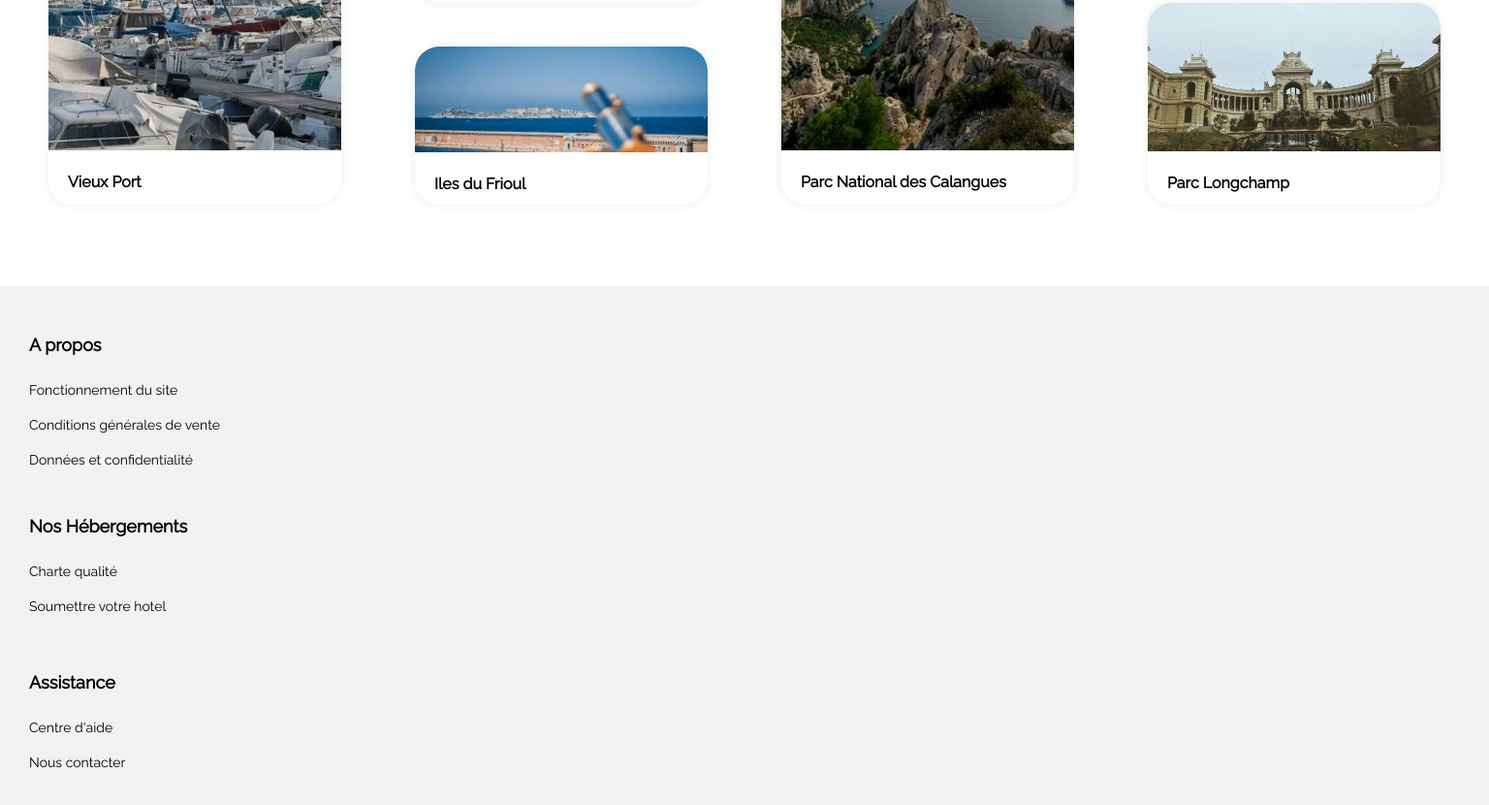
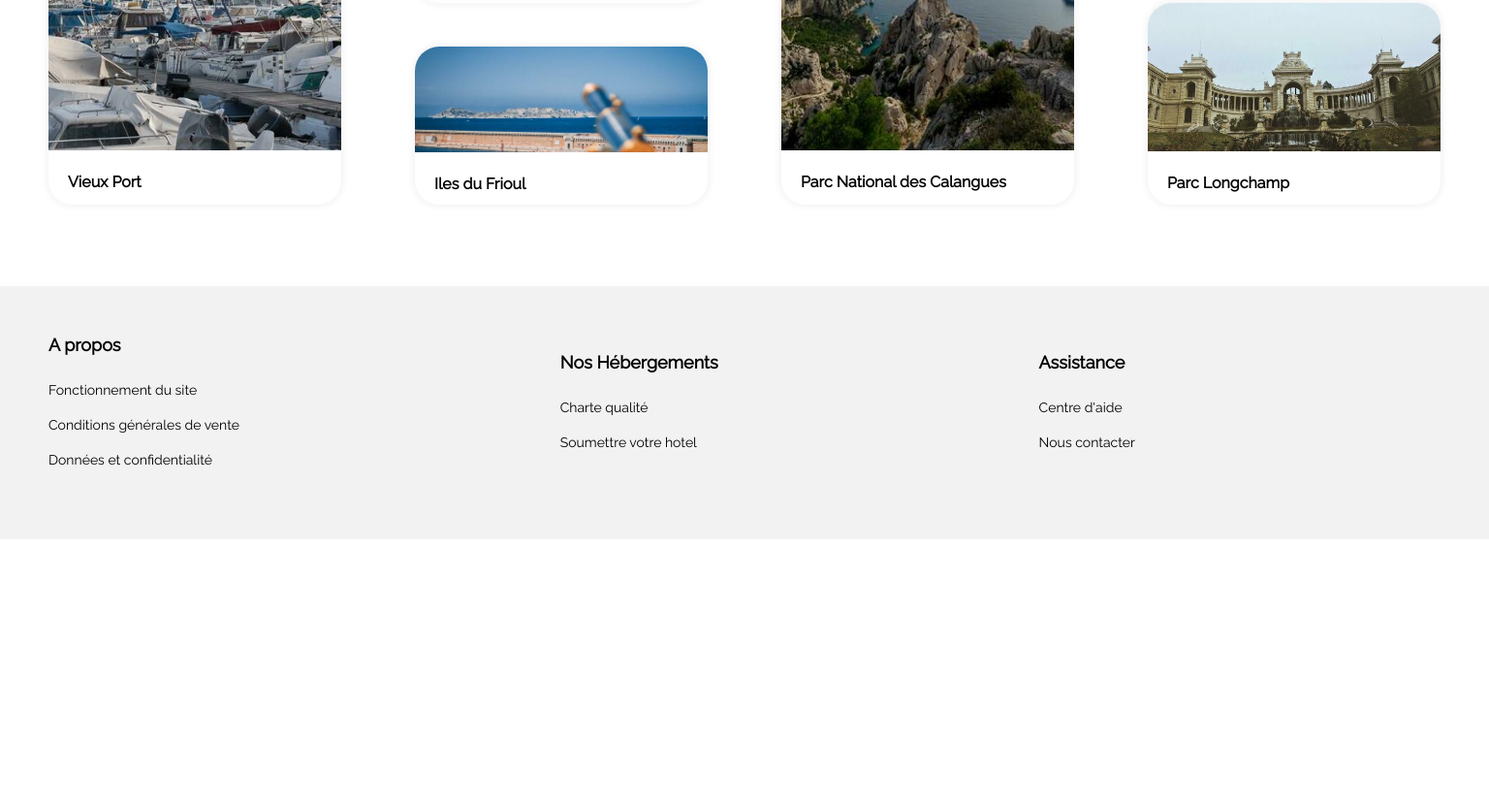
Before and after one commit to Essemey/ThomasMbondjoEyango_2_15032021, a plain HTML site: page index.html in a window 1536 px wide. Shown: the part 1432-2262 px from the top of the page at 97% size. After the commit the page ends 1988 px from the top, so only its background shows below. Drawn offline with Linux system fonts and the light colour scheme.

Commit message:
Version Laptop Footer bloc

```diff
--- a/footer.css
+++ b/footer.css
@@ -3,6 +3,7 @@ footer{
     padding-top: 50px;
     padding-left: 30px;
     padding-bottom: 50px;
+    padding-right: 365px;
 }
 
 footer .category{
@@ -10,11 +11,11 @@ footer .category{
     flex-direction: column;
 }
 
-footer .assistance{
+footer #assistance{
     margin-top:40px;
 }
 
-footer .hebergements{
+footer #hebergements{
     margin-top:30px;
 }
 
@@ -30,3 +31,26 @@ footer a{
     color:black;
     margin-bottom:20px;
 }
+
+@media all and (min-width: 1440px){
+
+    footer{
+    padding-top: 50px;
+    padding-left: 50px;
+    padding-bottom: 54px;
+    display: flex;
+   align-items: center;
+   justify-content:space-between;
+
+}
+
+footer #assistance{
+    margin-top:0px;
+}
+
+footer #hebergements{
+    margin-top:0px;
+}
+
+
+}
--- a/index.html
+++ b/index.html
@@ -273,21 +273,21 @@
     </section>
 
     <footer>
-        <div class="category">
+        <div class="category" id="about">
             <h4>A propos</h4>
-            <a href="">Fonctionnement du site</a>
-            <a href="">Conditions générales de vente</a>
-            <a href="">Données et confidentialité</a>
+            <a href="#">Fonctionnement du site</a>
+            <a href="#">Conditions générales de vente</a>
+            <a href="#">Données et confidentialité</a>
         </div>
-        <div class="category hebergements">
+        <div class="category" id="hebergements">
             <h4>Nos Hébergements</h4>
-            <a href="">Charte qualité</a>
-            <a href="">Soumettre votre hotel</a>
+            <a href="#">Charte qualité</a>
+            <a href="#">Soumettre votre hotel</a>
         </div>
-        <div class="category assistance">
+        <div class="category" id="assistance">
             <h4>Assistance</h4>
-            <a href="">Centre d'aide</a>
-            <a href="">Nous contacter</a>
+            <a href="#">Centre d'aide</a>
+            <a href="#">Nous contacter</a>
         </div>
     </footer>
 
```
